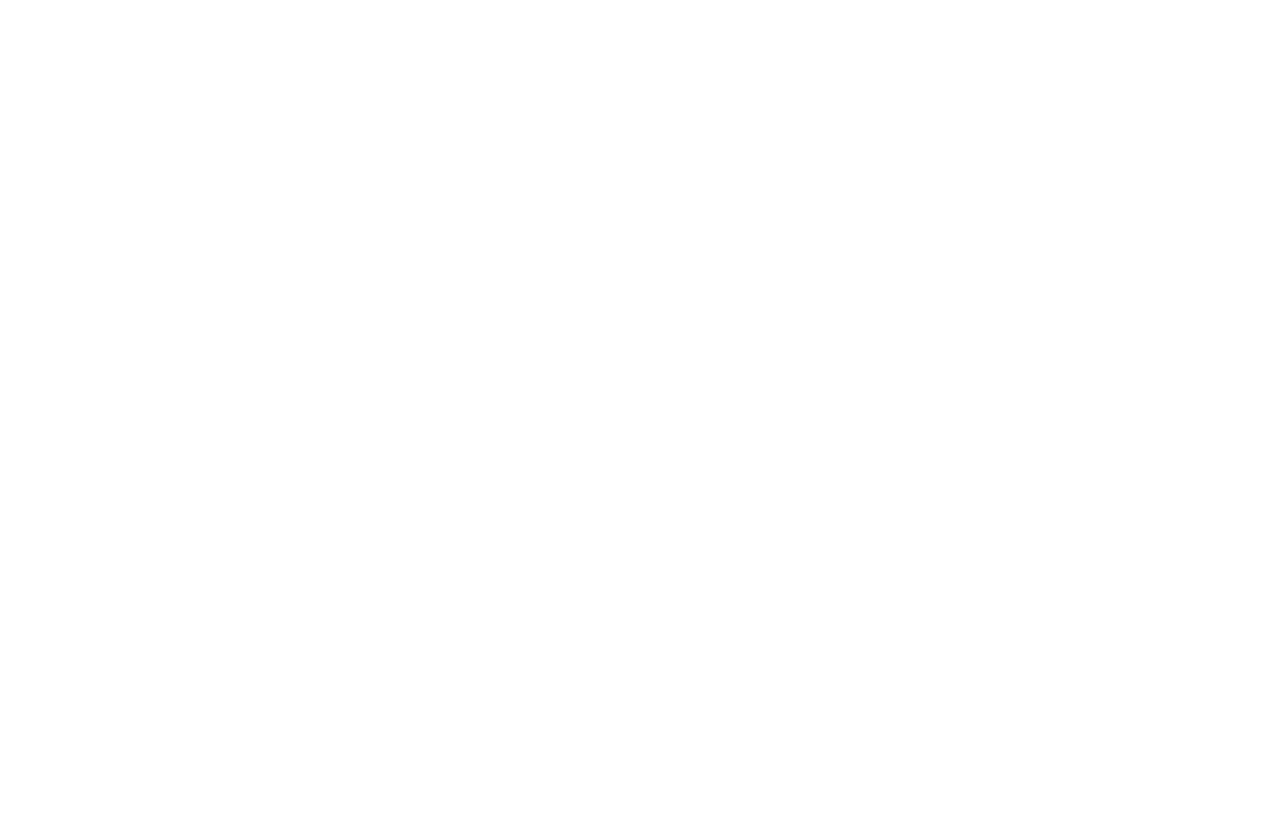
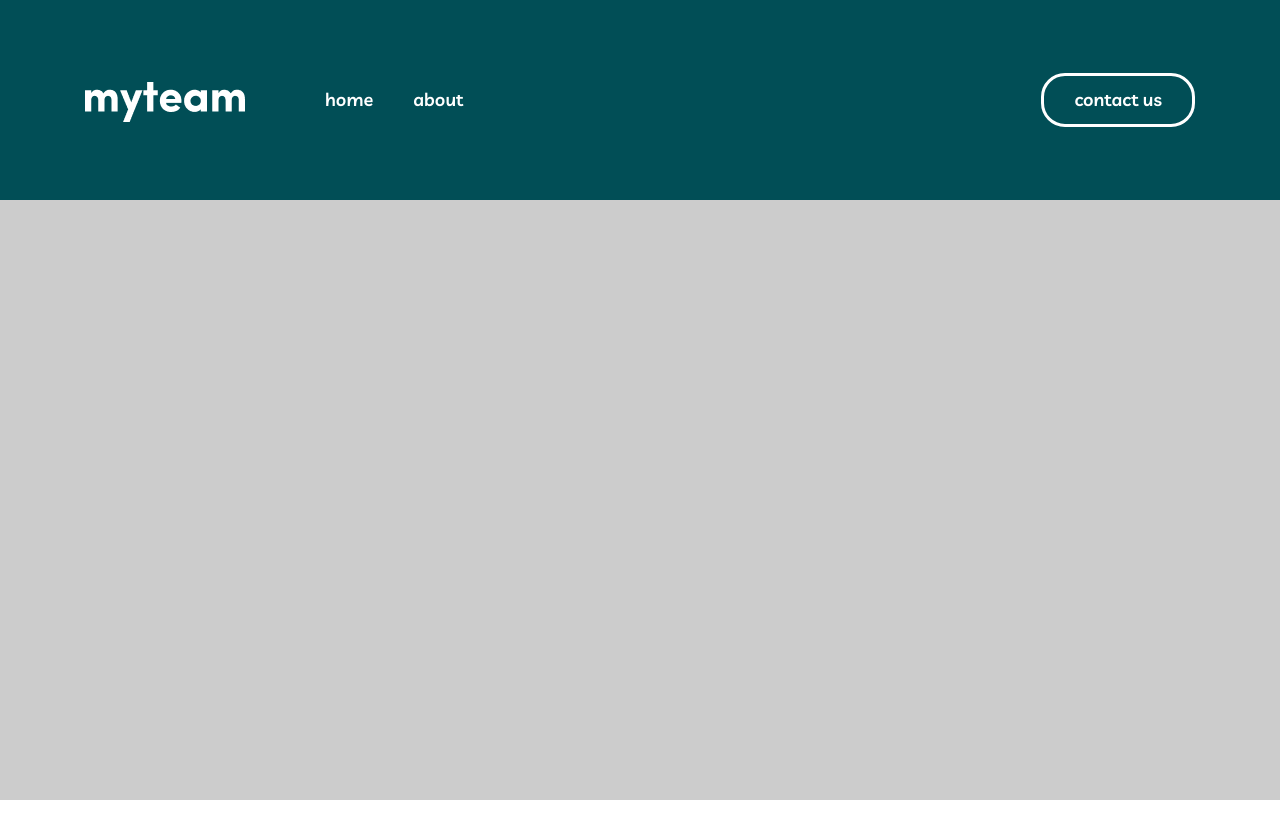
Before and after one commit to ilhomjon55/myteam, a plain HTML site: page index.html in a window 1280 px wide. After the commit the page ends 800 px from the top, so only its background shows below. Drawn offline with Linux system fonts and the light colour scheme; files whose address does not match are found by name.

Commit message:
Style site-header

```diff
--- a/index.html
+++ b/index.html
@@ -1,13 +1,36 @@
 <!DOCTYPE html>
 <html lang="en">
+
 <head>
   <meta charset="UTF-8" />
   <meta name="viewport" content="width=device-width, initial-scale=1.0" />
   <link rel="stylesheet" href="css/main.min.css" />
   <title>My Team</title>
 </head>
+
 <body>
+  <!--  ===== SITE HEADER =====  -->
+  <header class="site__header">
+    <div class="container">
+      <a class="logo header__logo" href="index.html">
+        <img src="img/logo.png" srcset="img/logo.png 1x, img/logo@2x.png 2x" alt="Company`s logo">
+      </a>
+      <nav class="site__nav">
+        <ul class="nav__list">
+          <li class="nav__item">
+            <a href="#" class="nav__link">home</a>
+          </li>
+          <li class="nav__item">
+            <a href="#" class="nav__link">about</a>
+          </li>
+        </ul>
+        <a href="contact.html" class="button button--outline-dark header__contact-link">contact us</a>
+      </nav>
+    </div><!-- container -->
+  </header>
+  <main class="site__content"></main>
 
   <script src="js/main.js"></script>
 </body>
+
 </html>
--- a/scss/_general.scss
+++ b/scss/_general.scss
@@ -26,12 +26,12 @@
    display: flex;
    flex-direction: column;
    margin: 0;
-   margin-top: 80px;
    padding: 0;
-   font-family: "Public Sans", "Arial", "sans-serif";
+   font-family: "Livvic", "Arial", sans-serif;
    font-size: 18px;
    line-height: 1.5;
  }
+
 
  img {
    max-width: 100%;
--- a/scss/_mixins.scss
+++ b/scss/_mixins.scss
@@ -50,3 +50,11 @@
     @content;
   }
 }
+
+// RESET-LIST
+
+@mixin reset-list {
+  margin: 0;
+  padding: 0;
+  list-style-type: none;
+}
--- a/scss/blocks/_blocks.scss
+++ b/scss/blocks/_blocks.scss
@@ -1 +1,3 @@
 @import "container";
+@import "header";
+@import "button"
--- /dev/null
+++ b/scss/blocks/_button.scss
@@ -0,0 +1,43 @@
+.button {
+  padding: 10px 30px;
+  text-align: center;
+  text-decoration: none;
+  font-weight: 600;
+  font-size: 18px;
+  line-height: 28px;
+  border-radius: 24px;
+  overflow: hidden;
+  white-space: nowrap;
+  text-overflow: ellipsis;
+  transition: color 0.3s ease,
+    background-color 0.3s ease;
+}
+
+.button--outline-dark {
+  color: $main-white;
+  background-color: transparent;
+  border: 3px solid $main-white;
+
+  &:hover {
+    color: $dark-green;
+    background-color: $main-white;
+  }
+
+  &:disabled {
+    opacity: 0.25;
+  }
+}
+
+.button--outline-light {
+  color: $midnight-green;
+  background-color: $main-white;
+
+  &:hover {
+    color: $dark-green;
+    background-color: $rapture-blue;
+  }
+
+  &:disabled {
+    opacity: 0.25;
+  }
+}
--- /dev/null
+++ b/scss/blocks/_header.scss
@@ -0,0 +1,43 @@
+.site__header {
+  background-color: $midnight-green;
+}
+
+.site__header .container {
+  display: flex;
+  align-items: baseline;
+  padding: 73px 20px;
+}
+
+.header__logo {
+  margin-right: 80px;
+}
+
+.site__nav {
+  display: flex;
+  align-items: baseline;
+  flex-grow: 1;
+}
+
+.nav__list {
+  @include reset-list;
+  display: flex;
+  align-items: baseline;
+}
+
+.nav__item+.nav__item {
+  margin-left: 40px;
+}
+
+.nav__link {
+  display: inline-block;
+  text-decoration: none;
+  font-weight: 600;
+  font-size: 18px;
+  line-height: 28px;
+  color: $main-white;
+}
+
+.header__contact-link {
+  display: inline-block;
+  margin-left: auto;
+}
```
Also changed, not shown: css/main.min.css, img/logo.png (added), img/logo@2x.png (added), 1 other file. Lines whose indentation alone changed are shown as unchanged.
